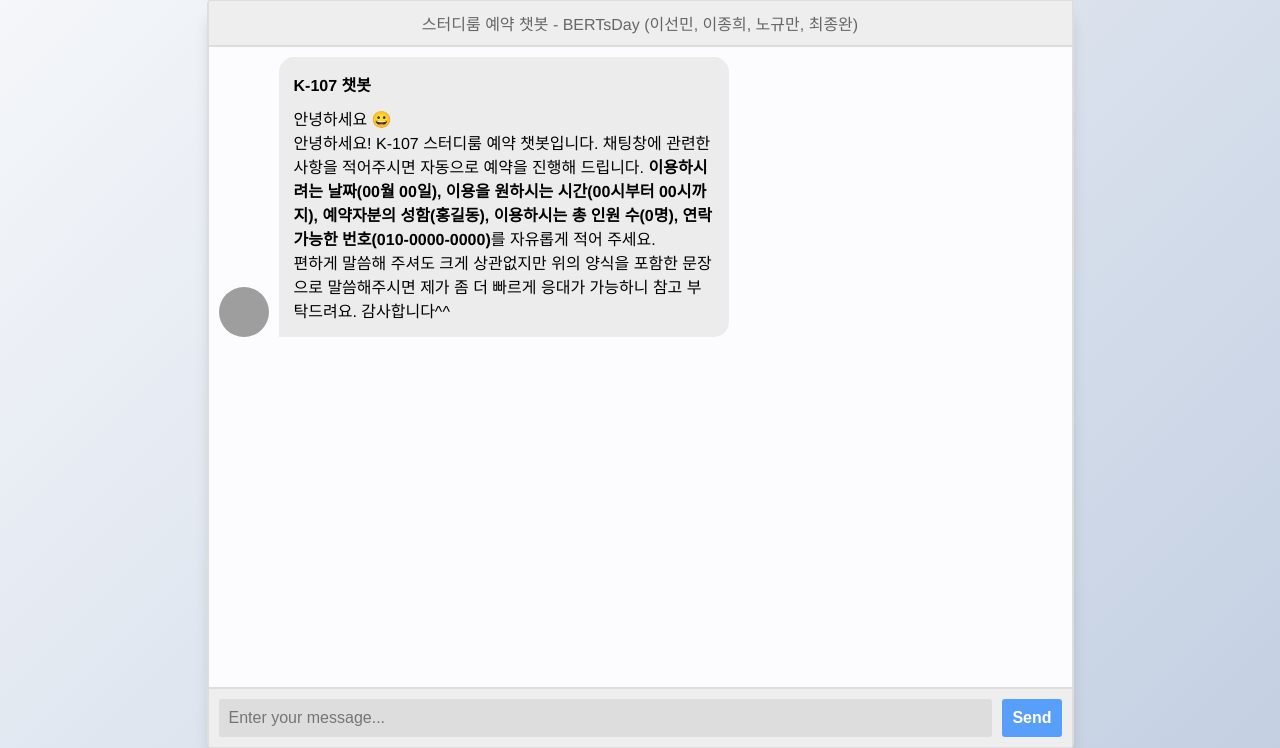
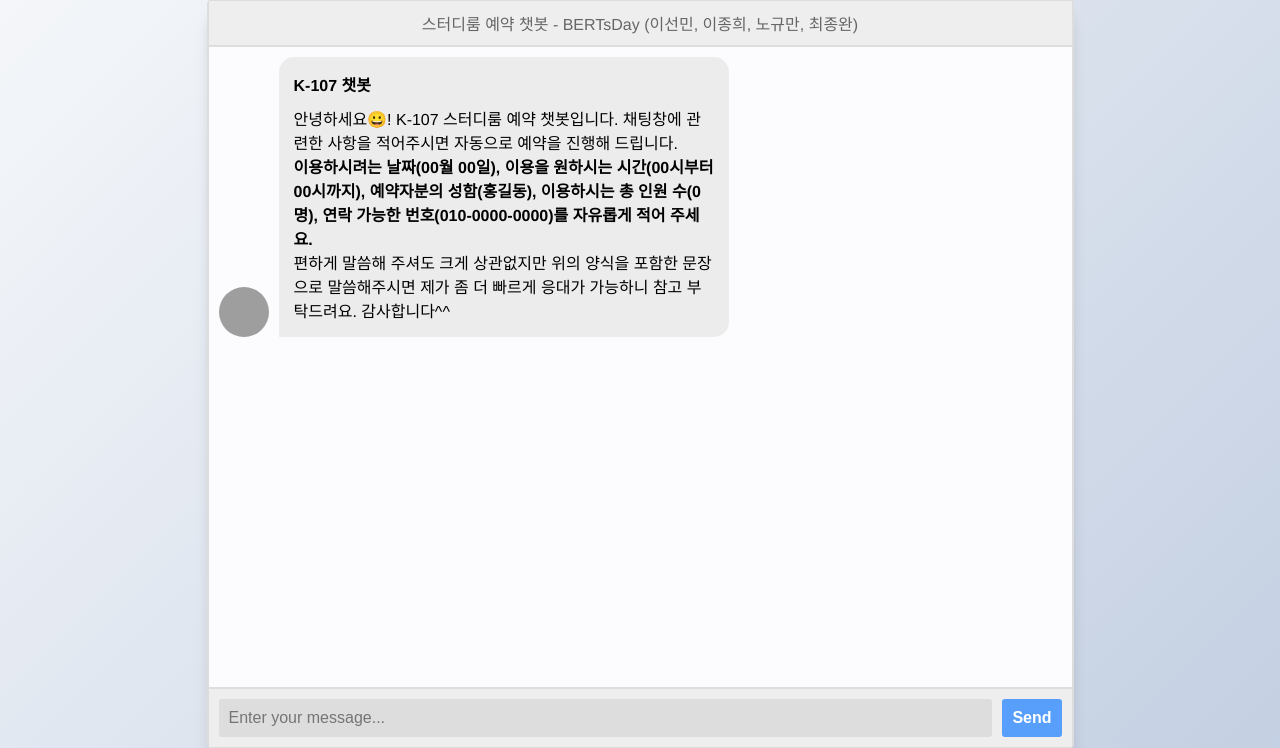
Before and after one commit to K-107/BERTsDay, a Flask app: page / in a window 1280 px wide. Shown: the part 26-774 px from the top of the page. Run offline with Flask 2, Linux system fonts and the light colour scheme; parts of the project's set-up code (start-up, migrations or seed data) failed here and were passed over; some libraries are stand-ins or nearby versions; grey boxes are pictures that could not be loaded.

Commit message:
템플릿 인사문구 수정2

```diff
--- a/web_demo/app/templates/index.html
+++ b/web_demo/app/templates/index.html
@@ -32,10 +32,10 @@
           </div>
 
           <div class="msg-text">
-            안녕하세요 😀
+            안녕하세요😀! K-107 스터디룸 예약 챗봇입니다. 채팅창에 관련한 사항을 적어주시면 자동으로 예약을 진행해 드립니다.
           </div>
           <div class="msg-text">
-            안녕하세요! K-107 스터디룸 예약 챗봇입니다. 채팅창에 관련한 사항을 적어주시면 자동으로 예약을 진행해 드립니다. <b>이용하시려는 날짜(00월 00일), 이용을 원하시는 시간(00시부터 00시까지), 예약자분의 성함(홍길동), 이용하시는 총 인원 수(0명), 연락 가능한 번호(010-0000-0000)</b>를 자유롭게 적어 주세요.
+            <b>이용하시려는 날짜(00월 00일), 이용을 원하시는 시간(00시부터 00시까지), 예약자분의 성함(홍길동), 이용하시는 총 인원 수(0명), 연락 가능한 번호(010-0000-0000)를 자유롭게 적어 주세요.</b>
           </div>
           <div class="msg-text">
             편하게 말씀해 주셔도 크게 상관없지만 위의 양식을 포함한 문장으로 말씀해주시면 제가 좀 더 빠르게 응대가 가능하니 참고 부탁드려요. 감사합니다^^
```
